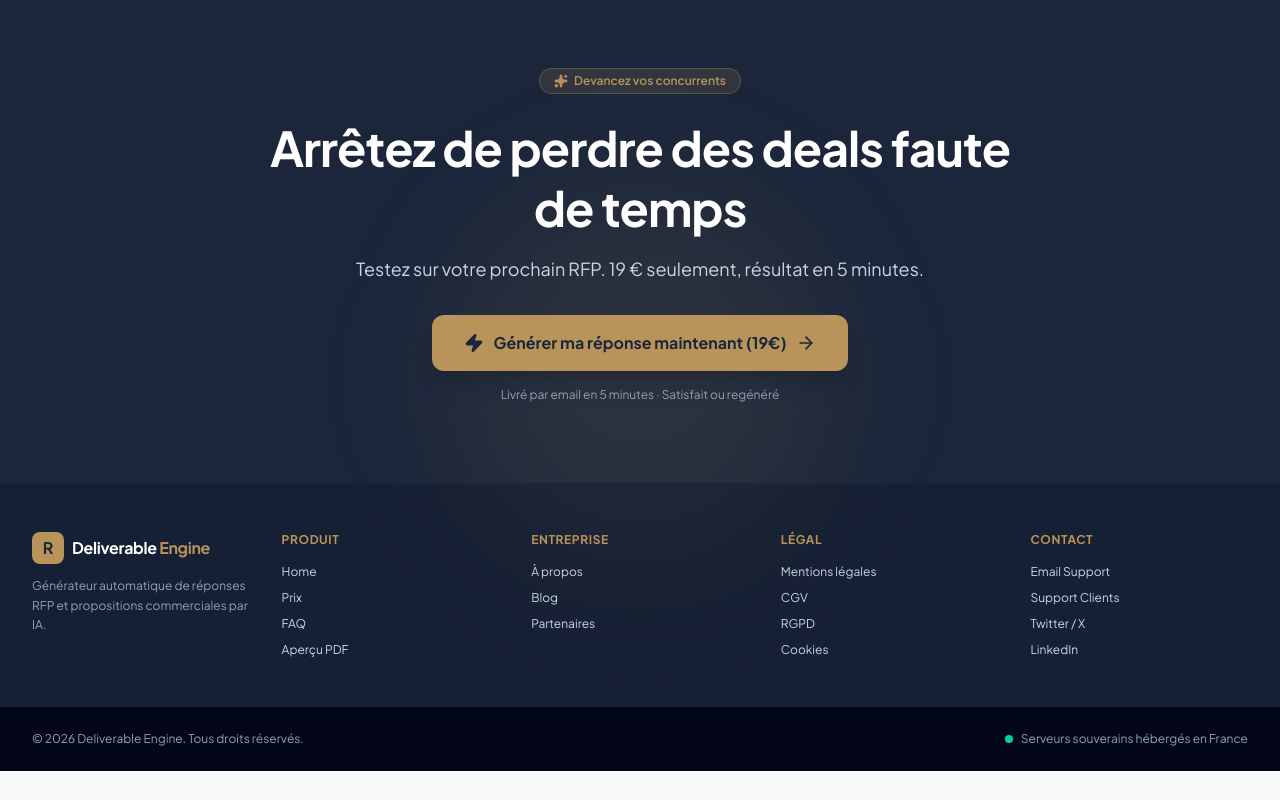
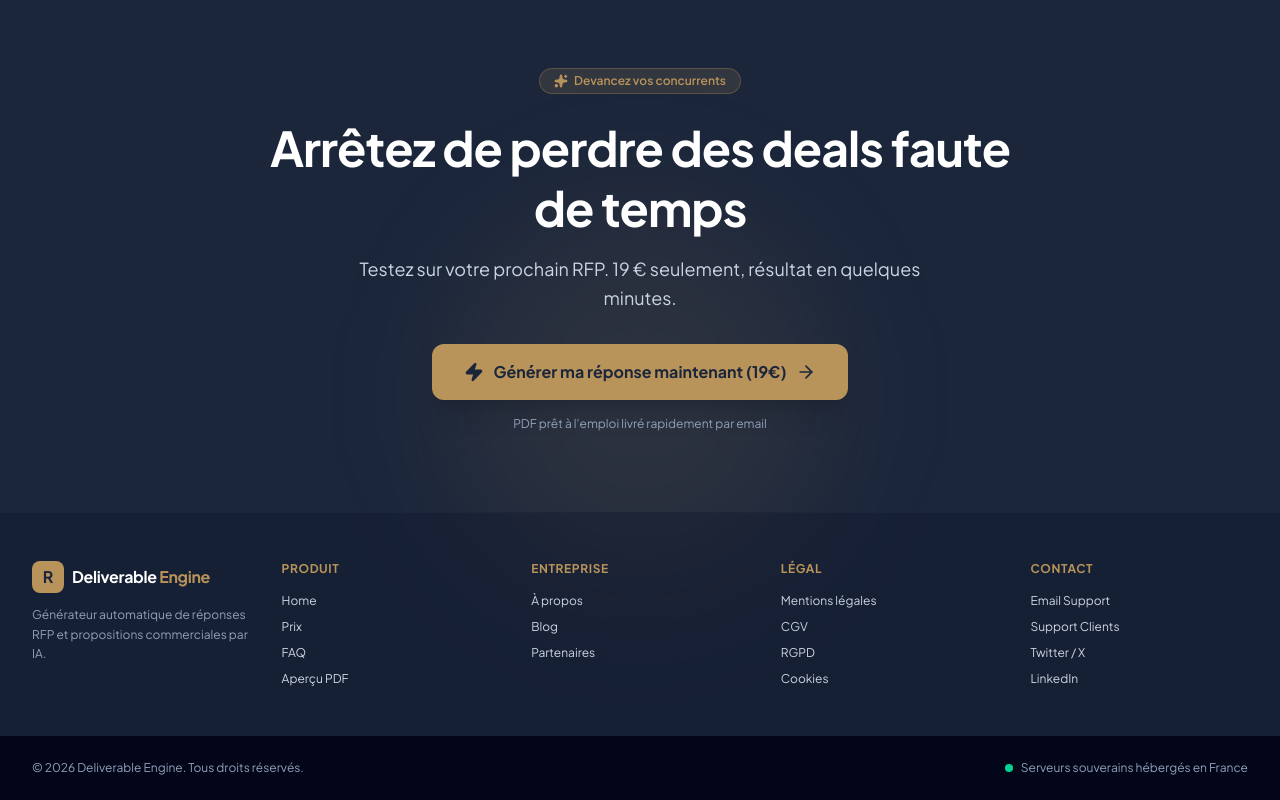
Before and after one commit to OMARMARCO23/DeliverableEngine, a React (Vite) app: page / in a window 1280 px wide. Shown: the part 8472-9272 px from the top of the page. Before the commit the page ends 9243 px from the top, so only its background shows below. Built offline with nearby package versions, Linux system fonts and the light colour scheme; no server answers; a web font is replaced by a local one.

Commit message:
Update footer text for clarity and brevity

```diff
--- a/src/components/Footer.tsx
+++ b/src/components/Footer.tsx
@@ -31,7 +31,7 @@ export default function Footer({ onOpenGenerate }: FooterProps) {
         </h2>
 
         <p className="mt-4 text-base sm:text-lg text-slate-300 max-w-xl mx-auto leading-relaxed font-sans">
-          Testez sur votre prochain RFP. 19 € seulement, résultat en 5 minutes.
+          Testez sur votre prochain RFP. 19 € seulement, résultat en quelques minutes.
         </p>
 
         {/* CTA Button */}
@@ -47,7 +47,7 @@ export default function Footer({ onOpenGenerate }: FooterProps) {
           </button>
 
           <p className="text-xs text-slate-400 font-sans mt-1">
-            Livré par email en 5 minutes · Satisfait ou regénéré
+            PDF prêt à l'emploi livré rapidement par email
           </p>
         </div>
 
```
